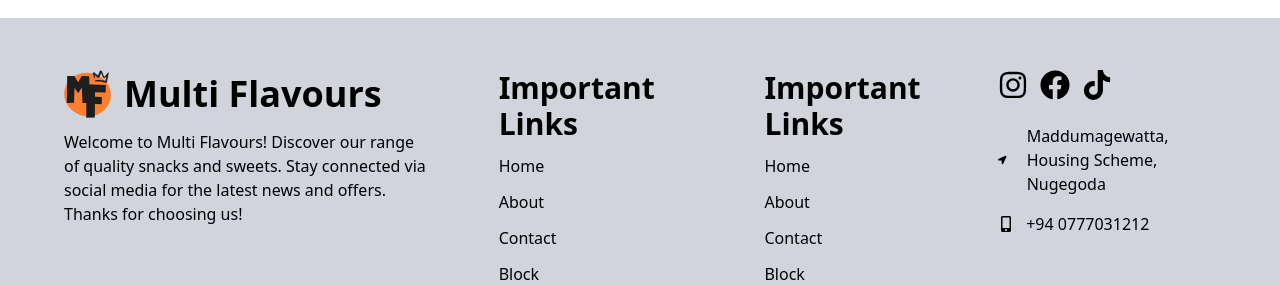
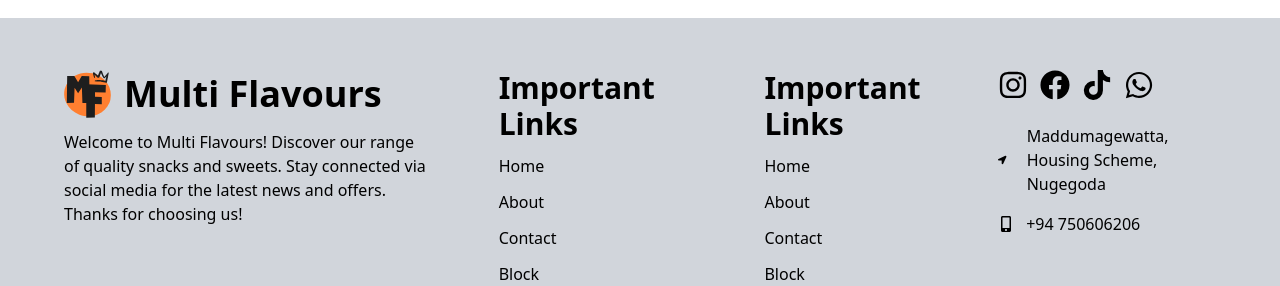
Before and after one commit to MenalinR/multiflavors, a React (Vite) app: page /DryFishes in a window 1280 px wide. Shown: the part 598-884 px from the top of the page. Built offline with nearby package versions, Linux system fonts and the light colour scheme.

Commit message:
linked whatsapp

```diff
--- a/src/components/Footer/Footer.jsx
+++ b/src/components/Footer/Footer.jsx
@@ -2,6 +2,7 @@ import React from 'react';
 import FooterLogo from '../../assets/multi.svg';
 import Banner from '../../assets/footer.jpg';
 import { FaInstagram, FaFacebook, FaLocationArrow, FaMobileAlt, FaTiktok } from 'react-icons/fa';
+import { FaWhatsapp } from 'react-icons/fa6';
 
 const BannerImg = {
   backgroundImage: `url(${Banner})`,
@@ -84,6 +85,9 @@ const Footer = () => {
                 <a href="https://vt.tiktok.com/ZSYoPaVto/">
                   <FaTiktok className="text-3xl" />
                 </a>
+                <a href="https://wa.me/94750606206">
+                  <FaWhatsapp className="text-3xl" />
+                </a>
               </div>
 
               <div className="mt-6 ">
@@ -93,7 +97,7 @@ const Footer = () => {
                 </div>
                 <div className="flex items-center gap-3 mt-4">
                   <FaMobileAlt />
-                  <p>+94 0777031212</p>
+                  <p>+94 750606206</p>
                 </div>
               </div>
             </div>
```
